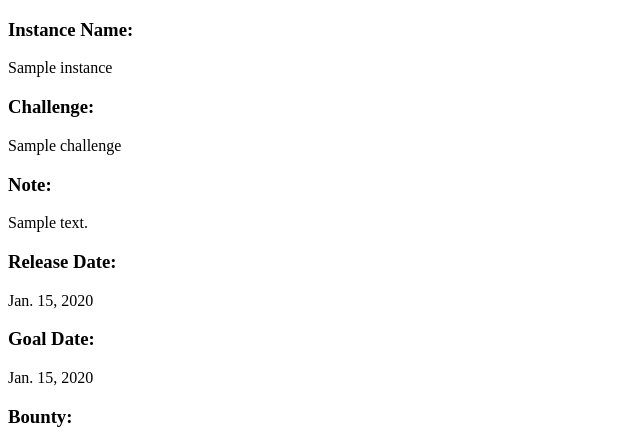
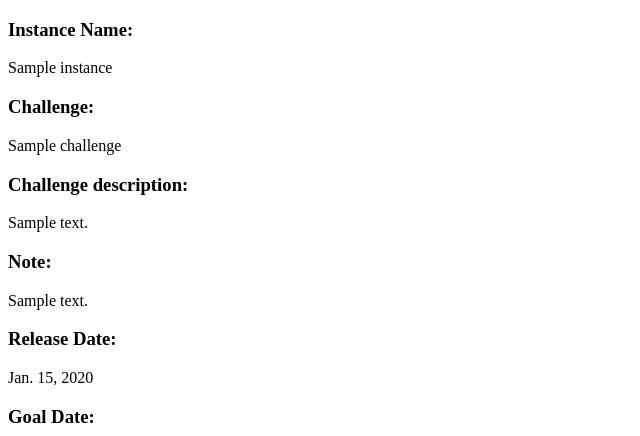
Before and after one commit to sbhacks2015-team/challenge-me, a Django app: a page that uses challengeme/base/templates/instance_detail.html in a window 1280 px wide. Shown: the top 436 px of the page, without its empty margins (0-640 px from the left). Run offline with Django 3.2, Linux system fonts and the light colour scheme; a user stored in the database is signed in; tables that the repository leaves empty hold one stand-in row (values such as "Sample post").

Commit message:
Add challenge description to instance_detail.html

```diff
--- a/challengeme/base/templates/instance_detail.html
+++ b/challengeme/base/templates/instance_detail.html
@@ -7,6 +7,8 @@
     <p>{{instance.title}}</p>
     <h3>Challenge:</h3>
     <p>{{instance.challenge}}</p>
+    <h3>Challenge description:</h3>
+    <p>{{instance.challenge.description}}</p>
     <h3>Note:</h3>
     <p>{{instance.note}}</p>
     <h3>Release Date:</h3>
```
Also changed, not shown: 1 other file.
